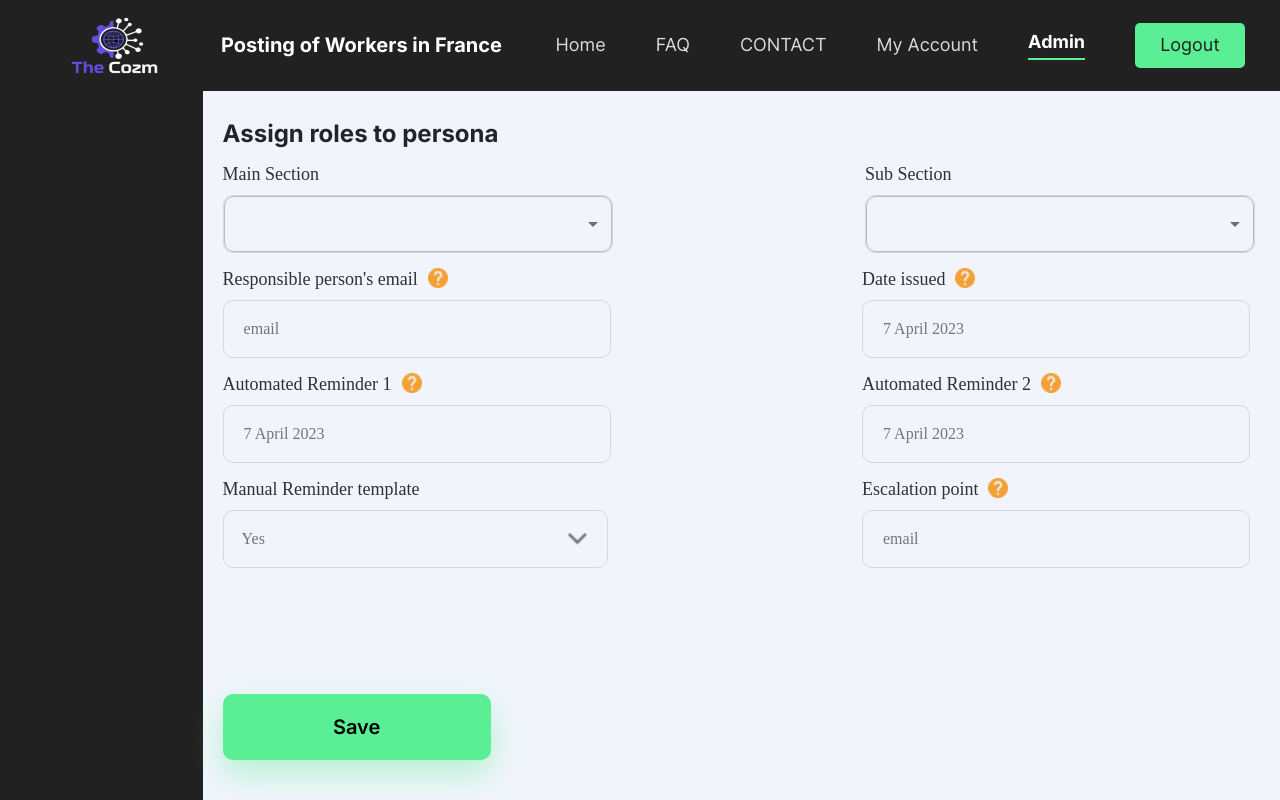
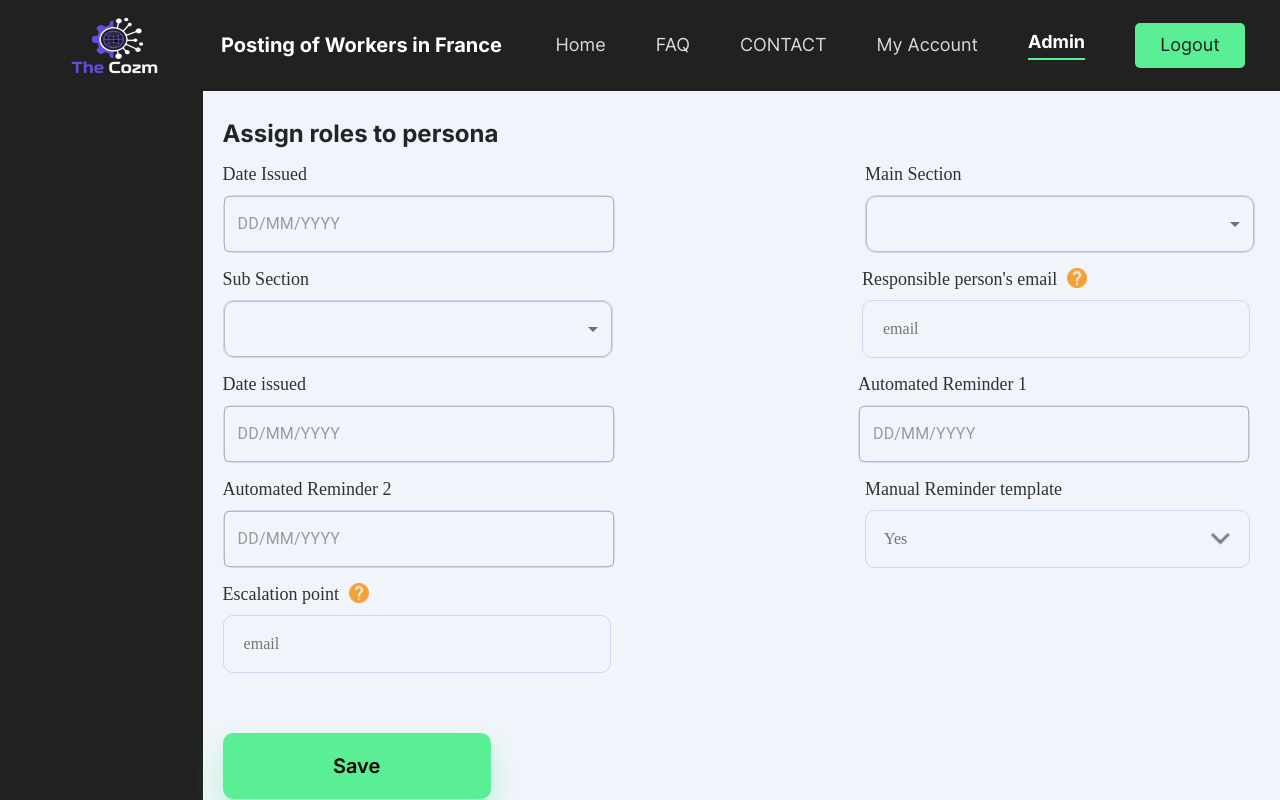
Before and after one commit to mobenjamins/PWDOrchestratorPublic, a React (Vite) app in the folder client/: page /admin in a window 1280 px wide. Shown: the top 800 px of the page. Built offline with nearby package versions, Linux system fonts and the light colour scheme.

Commit message:
Added date picker

```diff
--- a/client/package.json
+++ b/client/package.json
@@ -11,9 +11,12 @@
   "dependencies": {
     "@emotion/react": "^11.10.6",
     "@emotion/styled": "^11.10.6",
-    "@mui/material": "^5.11.13",
+    "@mui/material": "^5.11.14",
+    "@mui/x-date-pickers": "^6.0.3",
     "@reduxjs/toolkit": "^1.9.3",
     "axios": "^1.3.4",
+    "dayjs": "^1.11.7",
+    "moment": "^2.29.4",
     "prop-types": "^15.8.1",
     "react": "^18.2.0",
     "react-dom": "^18.2.0",
--- /dev/null
+++ b/client/src/components/utils/datepicker/index.jsx
@@ -0,0 +1,91 @@
+import React, { useState, useRef } from 'react';
+import { DatePicker } from '@mui/x-date-pickers/DatePicker';
+import { useSelector, useDispatch } from 'react-redux';
+import moment from 'moment';
+import PropTypes from 'prop-types';
+import OutlinedInput from '@mui/material/OutlinedInput';
+import InputLabel from '@mui/material/InputLabel';
+import MenuItem from '@mui/material/MenuItem';
+import FormControl from '@mui/material/FormControl';
+import ListItemText from '@mui/material/ListItemText';
+import Select from '@mui/material/Select';
+import Checkbox from '@mui/material/Checkbox';
+import './style.css';
+import InfoIcon from '../../../assets/info-icon.png';
+import playIcon from '../../../assets/play-icon.png';
+import { setShowVideoModal } from '../../../redux/globals.slice';
+import { useClickOutside, addAutoplayToYoutubeUrl } from '../../../helpers';
+
+const ITEM_HEIGHT = 48;
+const ITEM_PADDING_TOP = 8;
+const MenuProps = {
+   PaperProps: {
+      style: {
+         maxHeight: ITEM_HEIGHT * 4.5 + ITEM_PADDING_TOP,
+         width: 250
+      }
+   }
+};
+
+function DatePickerComponent({ style, label, onChange, infoPopup }) {
+   const [selectedDate, setSelectedDate] = useState('');
+   const [showInfoPopUp, setShowInfoPopUp] = useState({});
+   const dispatch = useDispatch();
+   const ref = useRef();
+
+   function handleClickOutside() {
+      console.log('Clicked outside the element');
+      setShowInfoPopUp((prevState) => {
+         return {
+            popUp: {}
+         };
+      });
+   }
+
+   useClickOutside(ref, handleClickOutside);
+
+   const onInfoPopupHandler = (section, event) => {
+      event.stopPropagation();
+      setShowInfoPopUp(!showInfoPopUp);
+   };
+
+   const onChangeHandler = (event) => {
+      const data = moment(event).format('D MMMM YYYY');
+      setSelectedDate(data);
+      console.log('event', data);
+      onChange(data);
+   };
+   const onPlayVideoHandler = () => {
+      dispatch(setShowVideoModal({ value: true, videoUrl: addAutoplayToYoutubeUrl(infoPopup.videoUrl) }));
+   };
+
+   return (
+      <div className="input-section" style={style}>
+         <div className="standard-input-label" style={{ ...style, display: 'flex', flexDirection: 'row', alignItems: 'center' }}>
+            {label}
+         </div>
+         <DatePicker
+            // value={selectedDate}
+            format="DD/MM/YYYY"
+            onChange={(newValue) => onChangeHandler(newValue)}
+            sx={{
+               m: 0,
+               width: '390px',
+               border: '0.5px solid #CAD9EE;',
+               borderRadius: '10px',
+               backgroundColor: '#F1F5FB',
+               height: '100%',
+               zIndex: 0
+            }}
+         />
+      </div>
+   );
+}
+
+DatePickerComponent.propTypes = {
+   onChange: PropTypes.func.isRequired,
+   style: PropTypes.object,
+   label: PropTypes.string.isRequired
+};
+
+export default DatePickerComponent;
--- /dev/null
+++ b/client/src/components/utils/datepicker/style.css
@@ -0,0 +1,143 @@
+.input-section {
+   display: flex;
+   flex-direction: column;
+   margin-top: 15px;
+}
+.standard-input-label {
+   font-family: 'Montserrat';
+   font-style: normal;
+   font-weight: 500;
+   font-size: 18px;
+   line-height: 22px;
+   color: #000000;
+   opacity: 0.8;
+   margin-bottom: 10px;
+}
+
+.standard-select {
+   background: #f1f5fb;
+   border: 1px solid #cad9ee;
+   border-radius: 10px;
+   font-family: 'Montserrat';
+   font-style: normal;
+   font-weight: 500;
+   font-size: 16px;
+   /* line-height: 20px; */
+   color: #70737a;
+   display: flex;
+   flex-direction: row;
+   justify-content: space-between;
+   background-image: url('../../../assets/dropdown-icon.png');
+   background-size: 20px;
+   background-repeat: no-repeat;
+   background-position: 95% 50%;
+   padding: 0px 0px;
+}
+.standard-select:focus {
+   outline: none;
+   border: 0px;
+}
+.standard-select:hover {
+   cursor: pointer;
+}
+
+.standard-input-select {
+   background: transparent;
+   border: 0px;
+   font-family: 'Montserrat';
+   font-style: normal;
+   font-weight: 500;
+   font-size: 16px;
+   line-height: 20px;
+   color: #70737a;
+   padding: 20px;
+   width: 100%;
+
+   display: flex;
+   flex-direction: row;
+   justify-content: space-between;
+}
+
+.standard-input-select:focus {
+   outline: none;
+   border: 0px;
+}
+
+.infoCard2 {
+   display: flex;
+   flex-direction: column;
+   /* align-items: center; */
+   background: #ffffff;
+   box-shadow: 0px 4px 50px rgba(0, 0, 0, 0.2);
+   border-radius: 10px;
+
+   position: absolute;
+   width: 300px;
+   top: -30px;
+   right: -320px;
+   z-index: 2000;
+}
+
+.info-popup2 {
+   font-family: 'Montserrat';
+   font-style: normal;
+   font-weight: 500;
+   font-size: 16px;
+   line-height: 20px;
+   text-align: start;
+
+   color: #000000;
+   padding: 15px 30px;
+   z-index: 0;
+}
+.info-title {
+   font-size: 'Inter';
+   font-size: 16px;
+   font-weight: 700;
+}
+.Video-wrapper {
+   opacity: 0.7;
+   border-radius: 10px;
+   width: 98%;
+   height: 180px;
+   display: flex;
+   flex-direction: column;
+   align-items: center;
+   justify-content: center;
+}
+
+.Video-wrapper:hover {
+   cursor: pointer;
+}
+.video-overlay {
+   position: absolute;
+   background: rgba(0, 0, 0, 0.7);
+   width: 100%;
+   height: 180px;
+   display: flex;
+   justify-content: center;
+   align-items: center;
+}
+.Play-icon {
+   width: 45px;
+   height: 45px;
+   margin-bottom: 10px;
+}
+.Play-icon:hover {
+   cursor: pointer;
+   transform: scale(1.1);
+   transition: ease-in-out 0.2s;
+}
+
+.triangle2 {
+   width: 0;
+   height: 0;
+   border-left: 30px solid transparent;
+   border-right: 30px solid transparent;
+   border-bottom: 30px solid #ffffff;
+   position: inherit;
+   top: -0px;
+   left: -20px;
+   /* right: 0px; */
+   border-radius: 10px;
+}
--- a/client/src/pages/admin/admin.jsx
+++ b/client/src/pages/admin/admin.jsx
@@ -1,4 +1,5 @@
 import React, { useEffect, useState } from 'react';
+import { DatePicker } from '@mui/x-date-pickers/DatePicker';
 import '../../App.css';
 import './style.css';
 import TextInputComponent from '../../components/utils/textInput';
@@ -6,6 +7,7 @@ import DropdownComponent from '../../components/utils/dropdown';
 import { countries } from '../../components/Forms/helpers';
 import { subsectionsList, sectionsList, booleanOptions, sampleUserAsignMent } from './helpers';
 import MultiSelectDropdownComponent from '../../components/utils/multiselect';
+import DatePickerComponent from '../../components/utils/datepicker';
 
 function Admin() {
    const [selectedSection, setSelectedSection] = useState([]);
@@ -54,6 +56,10 @@ function Admin() {
    }, [selectedSection]);
 
    const onChangeText = (value, key) => {
+      console.log({
+         value,
+         key
+      });
       setFormData((prevState) => {
          return {
             ...prevState,
@@ -82,6 +88,13 @@ function Admin() {
                   alignItems: 'flex-start'
                }}
             >
+               <DatePickerComponent
+                  onChange={(value) => console.log(value)}
+                  infoPopup={{
+                     explanation: 'Section of the declaration to be filled in by the entity'
+                  }}
+                  label="Date Issued"
+               />
                <MultiSelectDropdownComponent
                   infoPopup={{
                      explanation: 'Section of the declaration to be filled in by the entity'
@@ -113,7 +126,7 @@ function Admin() {
                      explanation: 'Email of the person responsible for the declaration'
                   }}
                />
-               <TextInputComponent
+               <DatePickerComponent
                   style={{ minWidth: '350px' }}
                   onChange={(e) => onChangeText(e, 'dateIssued')}
                   placeholder="7 April 2023"
@@ -122,7 +135,16 @@ function Admin() {
                      explanation: "Date when the user's declaration was issued"
                   }}
                />
-               <TextInputComponent
+               {/* <TextInputComponent
+                  style={{ minWidth: '350px' }}
+                  onChange={(e) => onChangeText(e, 'dateIssued')}
+                  placeholder="7 April 2023"
+                  label="Date issued"
+                  infoPopup={{
+                     explanation: "Date when the user's declaration was issued"
+                  }}
+               /> */}
+               <DatePickerComponent
                   style={{ minWidth: '350px' }}
                   onChange={(e) => onChangeText(e, 'automatedReminder1')}
                   placeholder="7 April 2023"
@@ -131,7 +153,24 @@ function Admin() {
                      explanation: "Schedule when the reminder will be sent to the user's email"
                   }}
                />
-               <TextInputComponent
+               {/* <TextInputComponent
+                  style={{ minWidth: '350px' }}
+                  onChange={(e) => onChangeText(e, 'automatedReminder1')}
+                  placeholder="7 April 2023"
+                  label="Automated Reminder 1"
+                  infoPopup={{
+                     explanation: "Schedule when the reminder will be sent to the user's email"
+                  }}
+               /> */}
+               <DatePickerComponent
+                  style={{ minWidth: '350px' }}
+                  onChange={(value) => onChangeText(value, 'automatedReminder2')}
+                  infoPopup={{
+                     explanation: "Schedule when the 2nd reminder will be sent to the user's email"
+                  }}
+                  label="Automated Reminder 2"
+               />
+               {/* <TextInputComponent
                   style={{ minWidth: '350px' }}
                   onChange={(e) => onChangeText(e, 'automatedReminder2')}
                   placeholder="7 April 2023"
@@ -139,7 +178,7 @@ function Admin() {
                   infoPopup={{
                      explanation: "Schedule when the 2nd reminder will be sent to the user's email"
                   }}
-               />
+               /> */}
                <DropdownComponent
                   style={{ width: '385px' }}
                   onChange={(value) => onChangeText(value.value, 'manualReminder')}
```
Also changed, not shown: client/src/main.jsx (+12 -8 lines), 1 other file (tests, documents, lock files or other folders).
